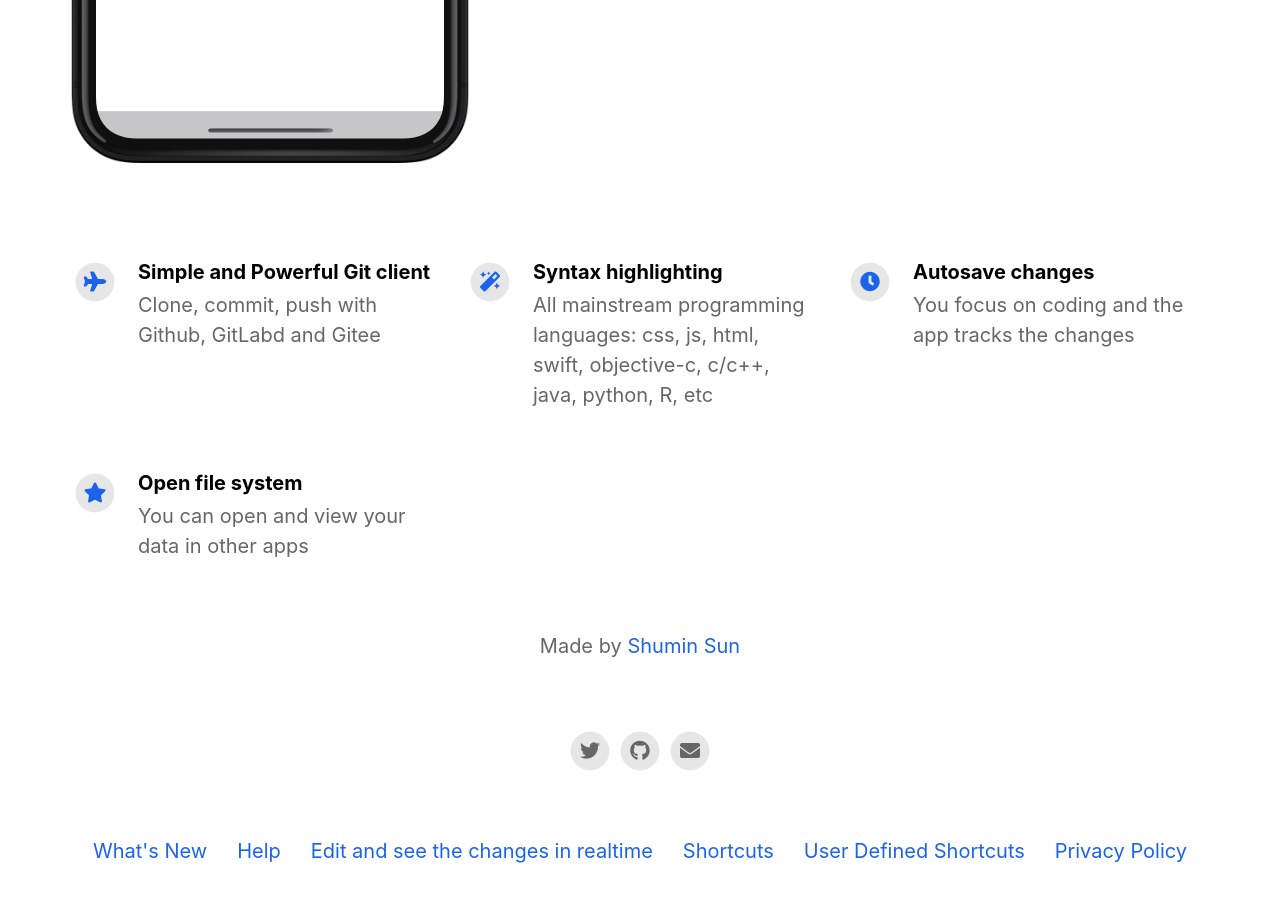
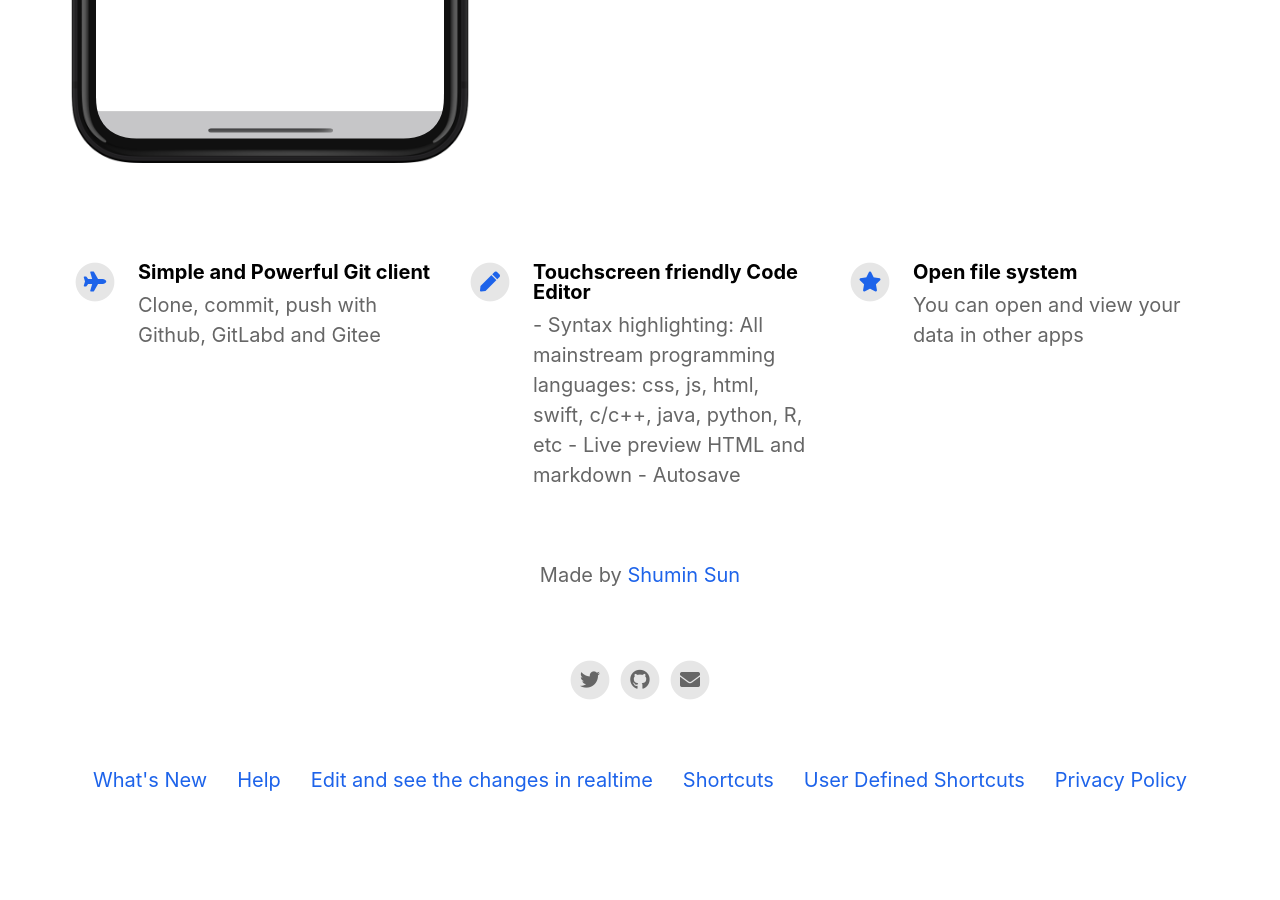
Before and after one commit to marknote/MarkGit, a Jekyll site: the page built from index.html, in a window 1280 px wide and 900 px high, scrolled down 822 px. Built offline with Jekyll 4.4.1, drawn with Linux system fonts in a browser that asks for light colours; Markdown is read by kramdown in place of the engine named in the settings; after the commit the page ends 1682 px from its top, so only the background shows below that.

Commit message:
update description

```diff
--- a/_config.yml
+++ b/_config.yml
@@ -38,15 +38,11 @@ features                                  :
     description                           : "Clone, commit, push with Github, GitLabd and Gitee"
     fontawesome_icon_name                 : plane
 
-  - title                                 : Syntax highlighting
-    description                           : "All mainstream programming languages: css, js, html, swift, objective-c, c/c++, java, python, R, etc"
-    fontawesome_icon_name                 : magic
-
-
-
-  - title                                 : Autosave changes
-    description                           : You focus on coding and the app tracks the changes
-    fontawesome_icon_name                 : clock
+  - title                                 : Touchscreen friendly Code Editor
+    description                           : "- Syntax highlighting: All mainstream programming languages: css, js, html, swift, c/c++, java, python, R, etc
+- Live preview HTML and markdown
+- Autosave "
+    fontawesome_icon_name                 : pen
 
 
   - title                                 : Open file system
```
